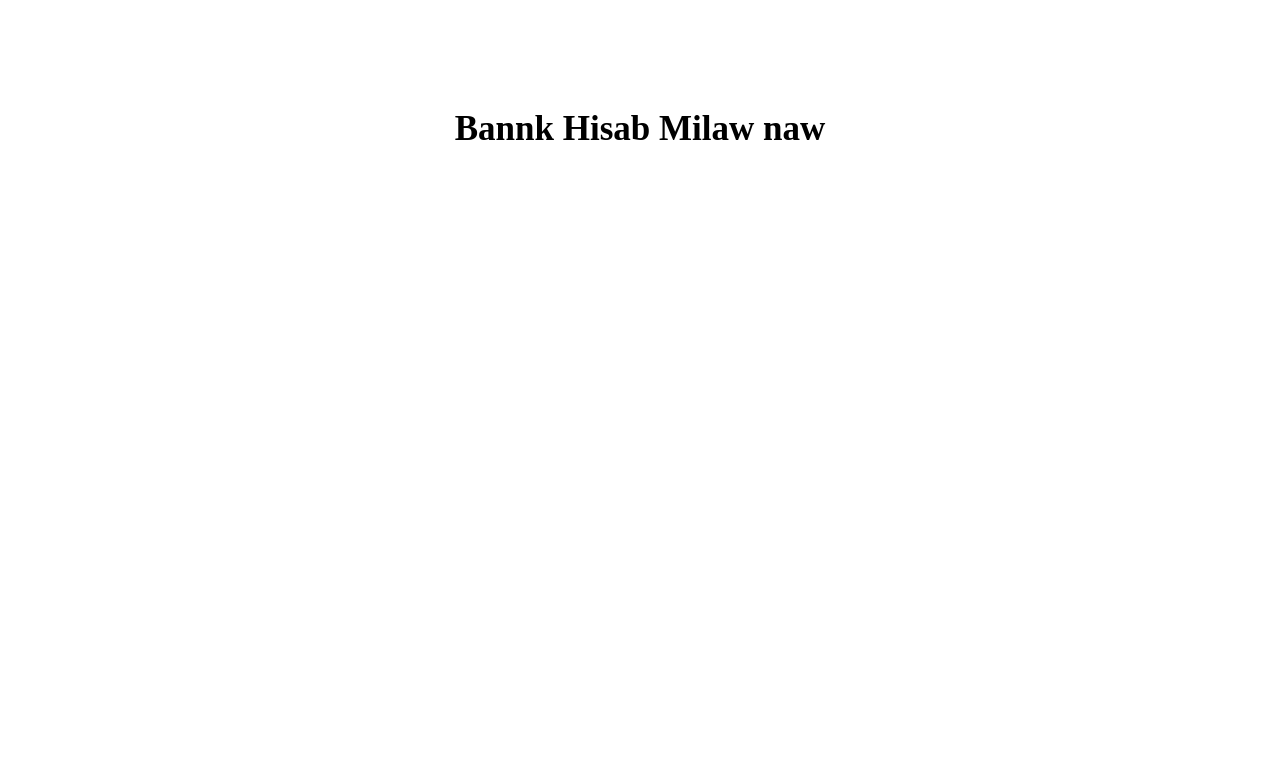
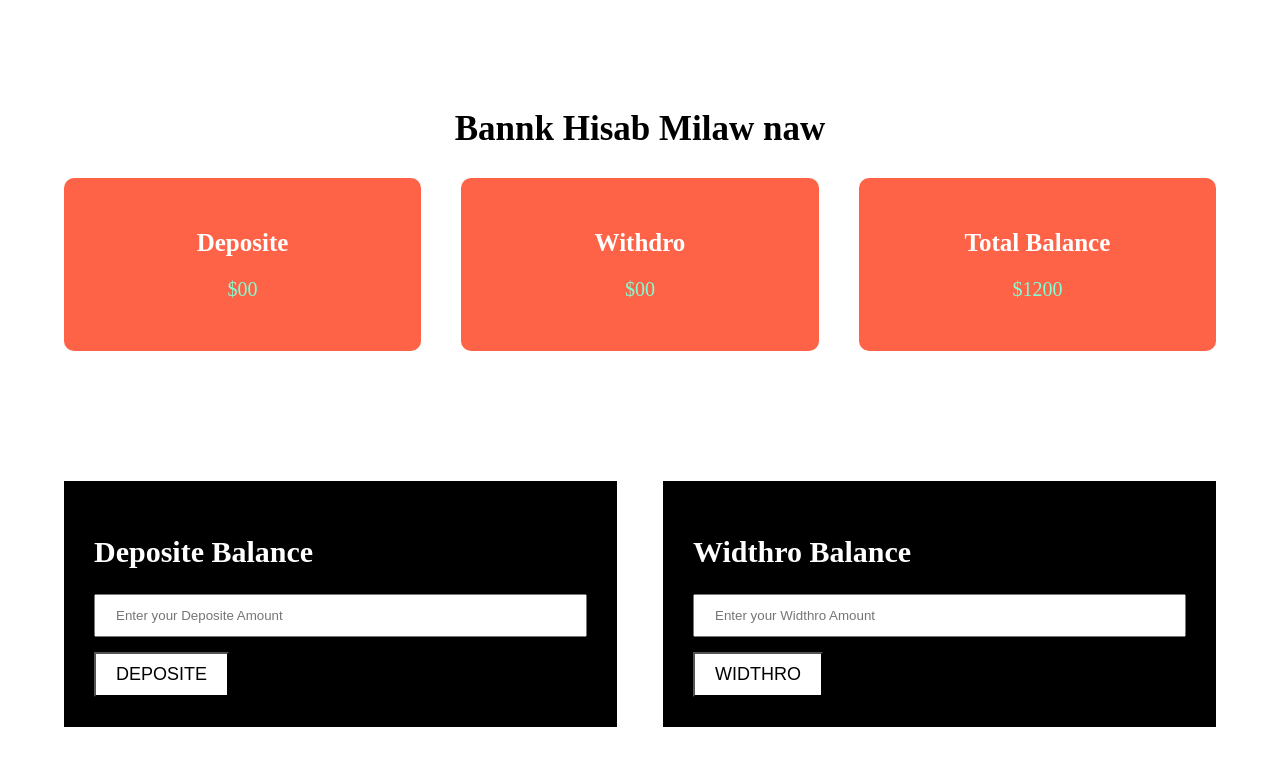
Before and after one commit to codersurjo/login_redirect_js, a plain HTML site: page account_details.html in a window 1280 px wide. Drawn offline with Linux system fonts and the light colour scheme.

Commit message:
field set

```diff
--- a/account_details.html
+++ b/account_details.html
@@ -14,6 +14,36 @@
         <div class="main">
             <div class="account_main">
                 <h2>Bannk Hisab Milaw naw</h2>
+
+                <div class="all_banking">
+                    <div class="single_div">
+                        <h2>Deposite</h2>
+                        <p>$<span id="deposite_total">00</span></p>
+                    </div>
+
+                    <div class="single_div">
+                        <h2>Withdro</h2>
+                        <p>$<span id="widthro_total">00</span></p>
+                    </div>
+
+                    <div class="single_div">
+                        <h2>Total Balance</h2>
+                        <p>$<span id="total_balance">1200</span></p>
+                    </div>
+                </div>
+            </div>
+
+            <div class="balance_add">
+                <div class="input_b_single">
+                    <h2>Deposite Balance</h2>
+                    <input id="deposite_input" type="text" placeholder="Enter your Deposite Amount">
+                    <button id="deposite">Deposite</button>
+                </div>
+                <div class="input_b_single">
+                    <h2>Widthro Balance</h2>
+                    <input id="widthro_input" type="text" placeholder="Enter your Widthro Amount">
+                    <button id="widthro">Widthro</button>
+                </div>
             </div>
         </div>
     </div>
--- a/style.css
+++ b/style.css
@@ -62,3 +62,63 @@ body{
     text-align: center;
     font-weight: 600;
 }
+
+.all_banking{
+    display: flex;
+    justify-content: space-between;
+}
+
+.single_div{
+    padding: 30px;
+    background: tomato;
+    text-align: center;
+    border-radius: 10px;
+    box-sizing: border-box;
+    flex: 0 0 31%;
+    max-width: 31%;
+}
+.single_div h2{
+    color: #FFF;
+    font-size: 25px;
+}
+.single_div p{
+    font-size: 20px;
+    color: aquamarine;
+}
+
+.balance_add{
+    display: flex;
+    justify-content: space-between;
+    margin-top: 50px;
+}
+
+.input_b_single{
+    padding: 30px;
+    background-color: #000;
+    color: #FFF;
+    flex: 0 0 48%;
+    max-width: 48%;
+    box-sizing: border-box;
+}
+
+.input_b_single h2{
+    font-size: 30px;
+    color: #FFF;
+}
+.input_b_single input{
+    padding: 12px 20px;
+    width: 100%;
+    border: 1px solid #FF;
+    color:#000;
+    box-sizing:border-box;
+}
+
+.input_b_single button{
+    padding: 10px 20px;
+    background: #FFF;
+    outline: none;
+    text-transform: uppercase;
+    font-size: 18px;
+    margin-top: 15px;
+    cursor: pointer;
+}
```
